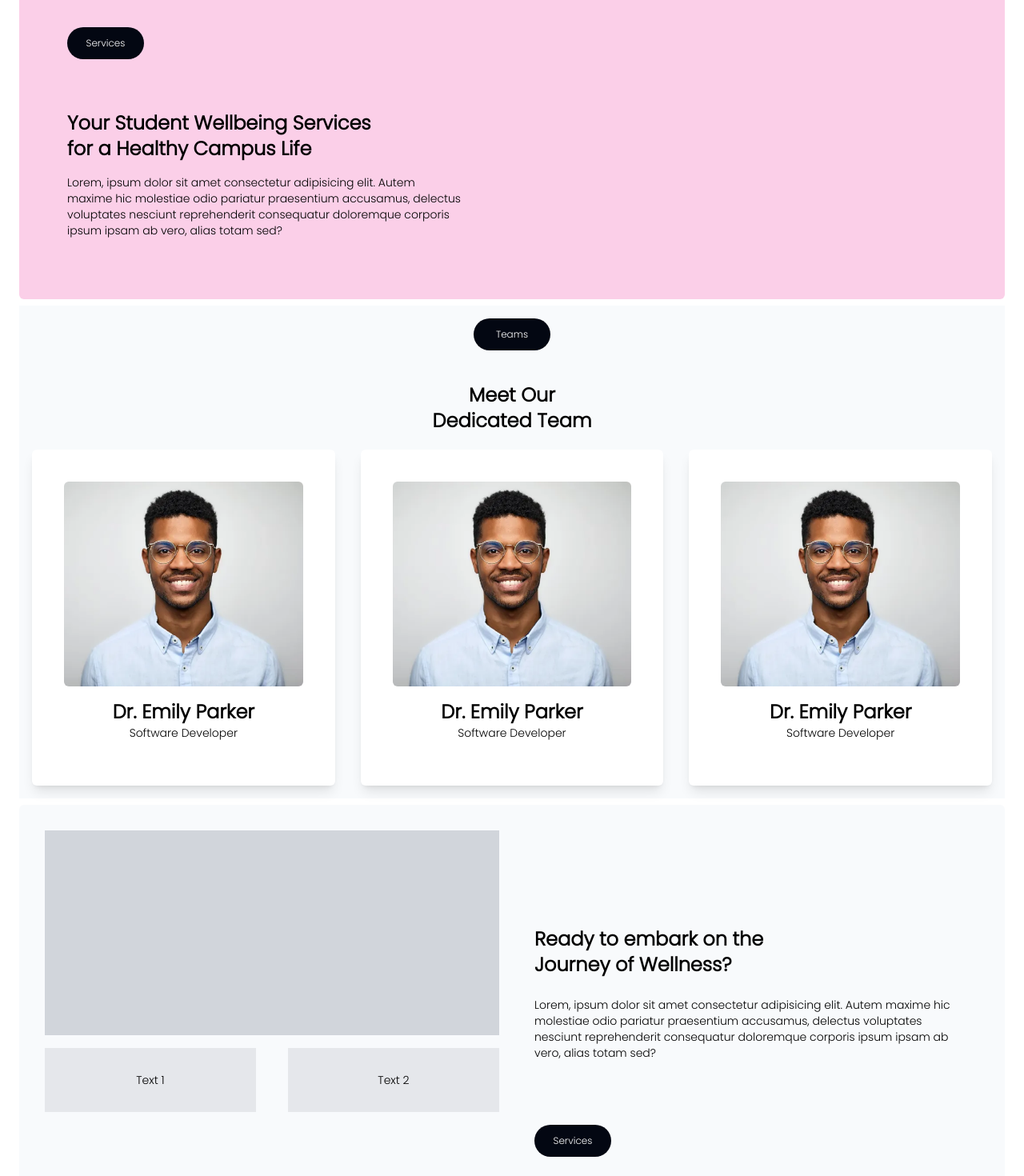
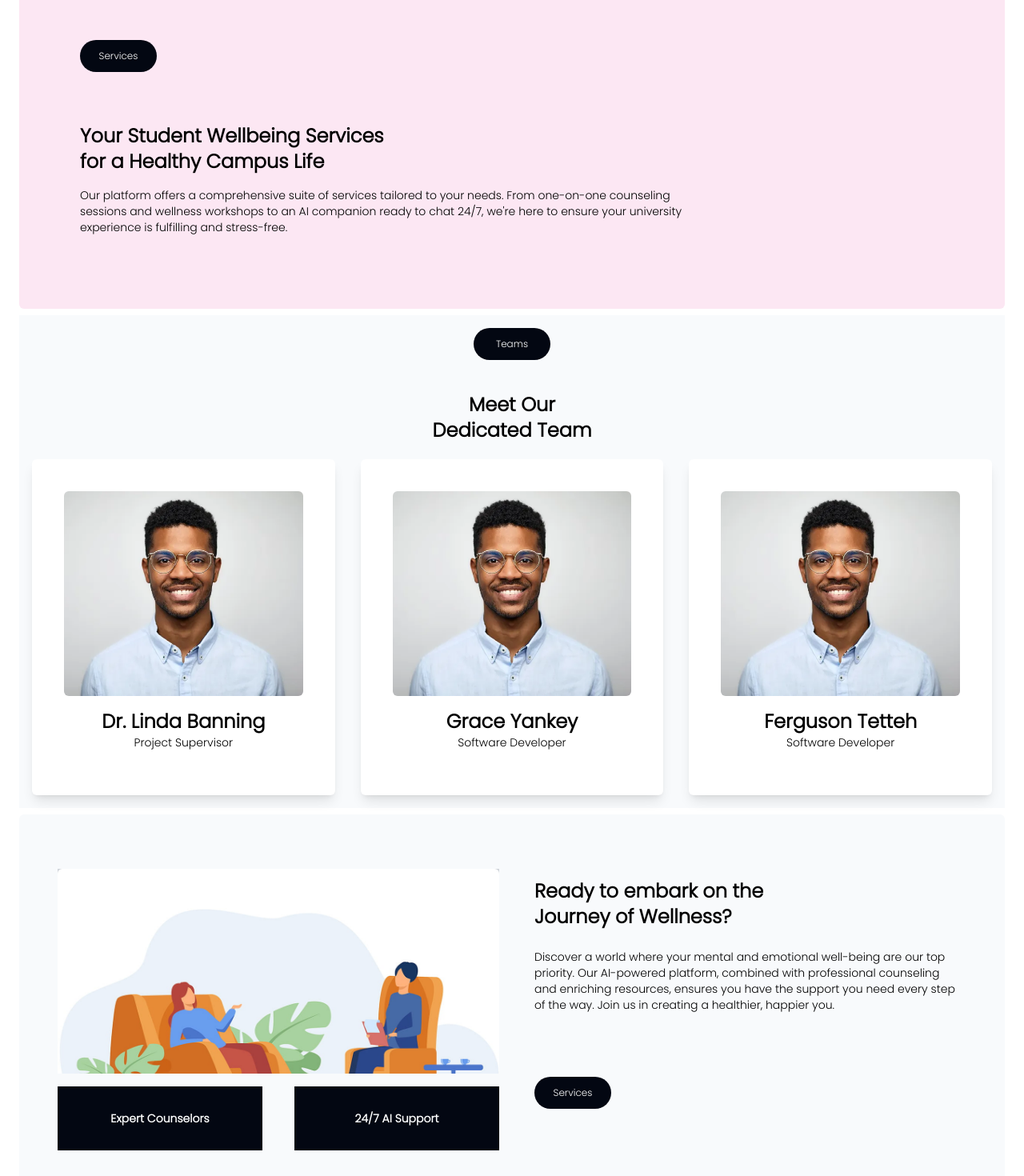
Before and after one commit to FergusonLyn/therapy1, a Next.js app: page /about in a window 1280 px wide. Shown: the part 760-2230 px from the top of the page at 80% size. Built offline with nearby package versions, Linux system fonts and the light colour scheme; no server answers.

Commit message:
few styling

```diff
--- a/app/about/page.tsx
+++ b/app/about/page.tsx
@@ -3,6 +3,24 @@ import Image from "next/image";
 import Header from '../components/Header'
 import ServicesDiv from '../components/ServicesDiv'
 import Footer from '../components/Footer'
+
+const teamMembers = [
+  {
+    name: 'Dr. Linda Banning',
+    position: 'Project Supervisor',
+    imageUrl: '/dev.webp'
+  },
+  {
+    name: 'Grace Yankey',
+    position: 'Software Developer',
+    imageUrl: '/dev.webp'
+  },
+  {
+    name: 'Ferguson Tetteh',
+    position: 'Software Developer',
+    imageUrl: '/dev.webp'
+  }
+];
 
 const AboutUS = () => {
   return (
@@ -33,13 +51,13 @@ const AboutUS = () => {
 
         {/* Team profiles */}
         <div className="grid grid-cols-1 md:grid-cols-2 lg:grid-cols-3 gap-8">
-          {[1, 2, 3].map((_, idx) => (
+          {teamMembers.map((member, idx) => (
             <div key={idx} className="teams-profile">
               <div className="bg-white p-4 md:p-10 shadow-lg rounded-md">
                 <div className='h-56 md:h-64'>
                   <Image
-                      src="/dev.webp"
-                      alt="anxiety"
+                    src={member.imageUrl}
+                    alt={member.name}
                     className='w-full h-full object-cover rounded-md'
                     objectFit="cover"
                     objectPosition="center"
@@ -48,8 +66,8 @@ const AboutUS = () => {
                   />
                 </div>
                 <div className='p-4 text-center'>
-                  <h1 className='font-semibold text-lg md:text-2xl'>Dr. Emily Parker</h1>
-                  <h2 className='text-xs md:text-sm'>Software Developer</h2>
+                  <h1 className='font-semibold text-lg md:text-2xl'>{member.name}</h1>
+                  <h2 className='text-xs md:text-sm'>{member.position}</h2>
                 </div>
               </div>
             </div>
@@ -59,29 +77,41 @@ const AboutUS = () => {
 
       {/* A div on how the site works */}
       <div className="w-full bg-slate-50 rounded-md mt-2 p-4">
-        <div className="flex flex-col md:flex-row text-sm">
-          <div className="grid grid-rows-2 w-full md:w-1/2 p-2">
-            <div className="bg-gray-300 h-48 md:h-64 m-2">
-              {/* Placeholder for an image or content */}
+        <div className="flex flex-col md:flex-row text-sm p-4">
+          <div className="grid grid-rows-2 w-full md:w-1/2 p-2 mt-5">
+              <div className="bg-gray-300 h-48 md:h-64 m-2 overflow-hidden">
+                  <Image
+                    src="/serviceTherapy.jpg"
+                    alt="Description of the image"
+                    layout="intrinsic" // Maintain the image aspect ratio
+                    width={650} // Set a fixed width
+                    height={400} // Set a fixed height
+                    className="rounded-md"
+                  />
               </div>
               <div className="grid grid-cols-2 gap-2 md:gap-6">
-              <div className="flex items-center justify-center bg-gray-200 m-2 h-20">
-                Text 1
+                <div className="flex items-center justify-center bg-gray-950 m-2 h-20">
+                <p className="font-semibold text-md text-white ">Expert Counselors</p>
                 </div>
-              <div className="flex items-center justify-center bg-gray-200 m-2 h-20">
-                Text 2
+                <div className="flex items-center justify-center bg-gray-950 m-2 h-20">
+                <p className="font-semibold text-md text-white">24/7 AI Support</p>
                 </div>
               </div>
             </div>
 
-          <div className="w-full md:w-1/2 p-7 flex flex-col justify-center">
-            <h1 className="font-semibold text-2xl mb-6">Ready to embark on the <br /> Journey of Wellness?</h1>
+            <div className="h-full w-full md:w-1/2 p-7 mt-5">
+                <h1 className="font-semibold text-2xl mb-6">
+                  Ready to embark on the <br /> Journey of Wellness?
+                </h1>
                 <p className="text-sm font-normal mb-4">
-              Lorem, ipsum dolor sit amet consectetur adipisicing elit. Autem maxime hic
-              molestiae odio pariatur praesentium accusamus, delectus voluptates nesciunt reprehenderit
-              consequatur doloremque corporis ipsum ipsam ab vero, alias totam sed?
+                Discover a world where your mental and emotional well-being are our top priority.
+                Our AI-powered platform, combined with professional counseling and enriching resources,
+                ensures you have the support you need every step of the way. Join us in creating a healthier,
+                happier you.
                 </p>
-            <button className="rounded-3xl bg-gray-950 text-white text-xs h-10 w-24 mt-4 md:mt-16">Services</button>
+                <button className="rounded-3xl bg-gray-950 text-white text-xs h-10 w-24 mt-4 md:mt-16">
+                  Services
+                </button>
           </div>
         </div>
       </div>
--- a/app/components/ServicesDiv.tsx
+++ b/app/components/ServicesDiv.tsx
@@ -2,27 +2,24 @@ import React from 'react'
 
 const ServicesDiv = () => {
   return (
-    <div className="w-full bg-pink-200 rounded-md mt-2 p-4 md:p-8">
-      <div className="flex flex-col md:flex-row text-sm">
-        <div className="w-full md:w-3/4 p-4 md:p-7">
-          {/* Button for accessing services */}
-          <button className="rounded-3xl bg-gray-950 text-white text-xs h-10 w-24 mb-6 md:mb-16">Services</button>
-
-          <h1 className="font-semibold text-xl md:text-2xl mb-4">
-            Your Student Wellbeing Services <br />
-            for a Healthy Campus Life
-          </h1>
-          <p className="text-sm font-normal mb-4 md:w-3/5">
-            Lorem, ipsum dolor sit amet consectetur adipisicing elit. Autem maxime hic
-            molestiae odio pariatur praesentium accusamus, delectus voluptates nesciunt reprehenderit
-            consequatur doloremque corporis ipsum ipsam ab vero, alias totam sed?
-          </p>
-        </div>
-        <div className="w-full md:w-1/4">
-          {/* Placeholder for additional content or image */}
+    <div className="bg-pink-100 rounded-md mt-2 p-4">
+        <div className="flex flex-col md:flex-row text-sm p-8">
+          <div className="h-full w-full md:w-3/4 p-7 flex flex-col justify-center">
+            <button className="rounded-3xl bg-gray-950 text-white text-xs h-10 w-24 mb-16">
+              Services
+            </button>
+            <h1 className="font-semibold text-2xl mb-4">
+              Your Student Wellbeing Services <br /> for a Healthy Campus Life
+            </h1>
+            <p className="text-sm font-normal mb-4">
+            Our platform offers a comprehensive suite of services tailored to your needs.
+            From one-on-one counseling sessions and wellness workshops to an AI companion ready to chat 24/7,
+            we're here to ensure your university experience is fulfilling and stress-free.
+            </p>
+          </div>
+          <div className="hidden md:block w-1/4"></div>
         </div>
       </div>
-    </div>
   )
 }
 
--- a/app/contact/page.tsx
+++ b/app/contact/page.tsx
@@ -1,12 +1,13 @@
 import Link from 'next/link';
 import React from 'react'
 import { IoArrowBack } from 'react-icons/io5';
+import Header from '../components/Header';
 
 const page = () => {
   return (
     <>
 
-     <div className='fixed top-4 left-4 flex items-center bg-white p-2 rounded-md border border-gray-300 hover:bg-gray-100 cursor-pointer transition-colors'>
+     {/* <div className='fixed top-4 left-4 flex items-center bg-white p-2 rounded-md border border-gray-300 hover:bg-gray-100 cursor-pointer transition-colors'>
 
         <IoArrowBack className='text-gray-600 text-lg mr-2' />
         <span className='text-gray-600 text-sm font-medium'>
@@ -16,10 +17,12 @@ const page = () => {
         </span>
 
 
-    </div>
+    </div> */}
+
+    <Header />
 
 
-      <div className="min-h-screen flex items-center justify-center">
+      <div className="min-h-screen bg-slate-50 flex items-center justify-center">
         <div className="max-w-lg w-full bg-white rounded-lg shadow-lg p-6 m-4">
           <h1 className="text-2xl font-bold mb-4">Contact Us</h1>
           <p className="text-gray-600 mb-6">We'd love to hear from you! Please fill out the form below and we’ll get back to you as soon as possible.</p>
--- a/app/page.tsx
+++ b/app/page.tsx
@@ -27,10 +27,9 @@ export default function Home() {
             Happy and Well
           </h1>
           <p className="text-sm font-normal w-full md:w-3/5 mb-4">
-            Lorem, ipsum dolor sit amet consectetur adipisicing elit. Autem
-            maxime hic molestiae odio pariatur praesentium accusamus, delectus
-            voluptates nesciunt reprehenderit consequatur doloremque corporis
-            ipsum ipsam ab vero, alias totam sed?
+            Our platform offers you the support you need. Connect with experienced counselors,
+            explore a wide range of therapeutic content, and chat with our AI conversationalist anytime,
+            day or night. We are here to help you find your path to well-being.
           </p>
 
           {/* button for signing in */}
@@ -159,10 +158,9 @@ export default function Home() {
               Your Student Wellbeing Services <br /> for a Healthy Campus Life
             </h1>
             <p className="text-sm font-normal mb-4">
-              Lorem, ipsum dolor sit amet consectetur adipisicing elit. Autem
-              maxime hic molestiae odio pariatur praesentium accusamus, delectus
-              voluptates nesciunt reprehenderit consequatur doloremque corporis
-              ipsum ipsam ab vero, alias totam sed?
+            Our platform offers a comprehensive suite of services tailored to your needs.
+            From one-on-one counseling sessions and wellness workshops to an AI companion ready to chat 24/7,
+            we're here to ensure your university experience is fulfilling and stress-free.
             </p>
           </div>
           <div className="hidden md:block w-1/4"></div>
@@ -177,23 +175,32 @@ export default function Home() {
               Ready to embark on the <br /> Journey of Wellness?
             </h1>
             <p className="text-sm font-normal mb-4">
-              Lorem, ipsum dolor sit amet consectetur adipisicing elit. Autem
-              maxime hic molestiae odio pariatur praesentium accusamus, delectus
-              voluptates nesciunt reprehenderit consequatur doloremque corporis
-              ipsum ipsam ab vero, alias totam sed?
+            Discover a world where your mental and emotional well-being are our top priority.
+            Our AI-powered platform, combined with professional counseling and enriching resources,
+            ensures you have the support you need every step of the way. Join us in creating a healthier,
+            happier you.
             </p>
             <button className="rounded-3xl bg-gray-950 text-white text-xs h-10 w-24 mt-4 md:mt-16">
               Services
             </button>
           </div>
           <div className="grid grid-rows-2 w-full md:w-1/2 p-2">
-            <div className="bg-gray-300 h-48 md:h-64 m-2"></div>
+            <div className="bg-gray-300 h-48 md:h-64 m-2 overflow-hidden">
+                <Image
+                  src="/serviceTherapy.jpg"
+                  alt="Description of the image"
+                  layout="intrinsic" // Maintain the image aspect ratio
+                  width={600} // Set a fixed width
+                  height={400} // Set a fixed height
+                  className="rounded-md"
+                />
+            </div>
             <div className="grid grid-cols-2 gap-2 md:gap-6">
-              <div className="flex items-center justify-center bg-gray-200 m-2 h-20">
-                Text 1
+              <div className="flex items-center justify-center bg-gray-950 m-2 h-20">
+              <p className="font-semibold text-md text-white ">Expert Counselors</p>
               </div>
-              <div className="flex items-center justify-center bg-gray-200 m-2 h-20">
-                Text 2
+              <div className="flex items-center justify-center bg-gray-950 m-2 h-20">
+              <p className="font-semibold text-md text-white">24/7 AI Support</p>
               </div>
             </div>
           </div>
```
Also changed, not shown: app/components/Footer.tsx (+5 -6 lines), public/serviceTherapy.jpg (added). Lines whose indentation alone changed are shown as unchanged.
